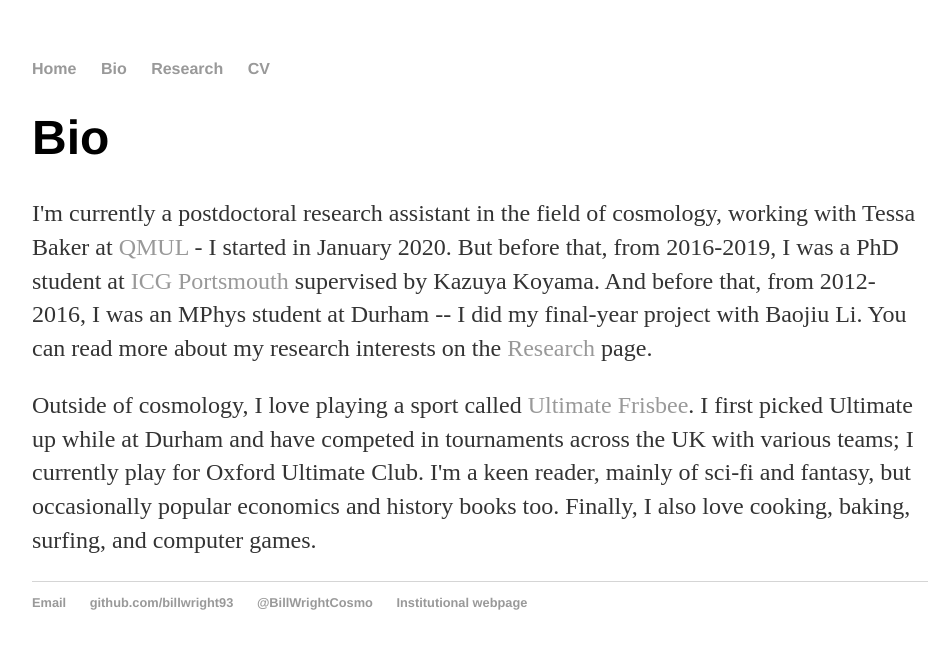
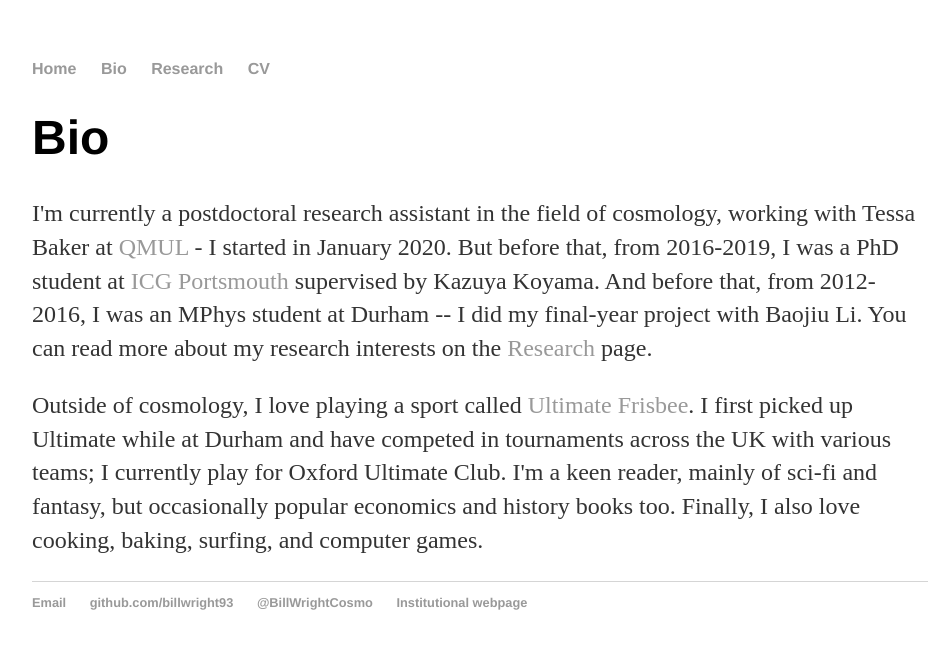
Before and after one commit to billwright93/billwright.github.io, a Jekyll site: the page built from bio/index.html, in a window 1280 px wide. Shown: the top 649 px of the page, without its empty margins (160-1105 px from the left). Built offline with Jekyll 4.4.1, drawn with Linux system fonts in a browser that asks for light colours.

Commit message:
Minor grammar change in bio

```diff
--- a/bio/index.html
+++ b/bio/index.html
@@ -5,5 +5,5 @@ title: Bill Wright's Bio
 <div class="blurb">
 	<h1>Bio</h1>
 	<p>I'm currently a postdoctoral research assistant in the field of cosmology, working with Tessa Baker at <a href="https://www.qmul.ac.uk/spa/astro/">QMUL</a> - I started in January 2020. But before that, from 2016-2019, I was a PhD student at <a href="http://www.icg.port.ac.uk/">ICG Portsmouth</a> supervised by Kazuya Koyama. And before that, from 2012-2016, I was an MPhys student at Durham -- I did my final-year project with Baojiu Li. You can read more about my research interests on the <a href="/research">Research</a> page.</p>
-	<p>Outside of cosmology, I love playing a sport called <a href="https://en.wikipedia.org/wiki/Ultimate_(sport)">Ultimate Frisbee</a>. I first picked Ultimate up while at Durham and have competed in tournaments across the UK with various teams; I currently play for Oxford Ultimate Club. I'm a keen reader, mainly of sci-fi and fantasy, but occasionally popular economics and history books too. Finally, I also love cooking, baking, surfing, and computer games.</p>
+	<p>Outside of cosmology, I love playing a sport called <a href="https://en.wikipedia.org/wiki/Ultimate_(sport)">Ultimate Frisbee</a>. I first picked up Ultimate while at Durham and have competed in tournaments across the UK with various teams; I currently play for Oxford Ultimate Club. I'm a keen reader, mainly of sci-fi and fantasy, but occasionally popular economics and history books too. Finally, I also love cooking, baking, surfing, and computer games.</p>
 </div><!-- /.blurb -->
```
